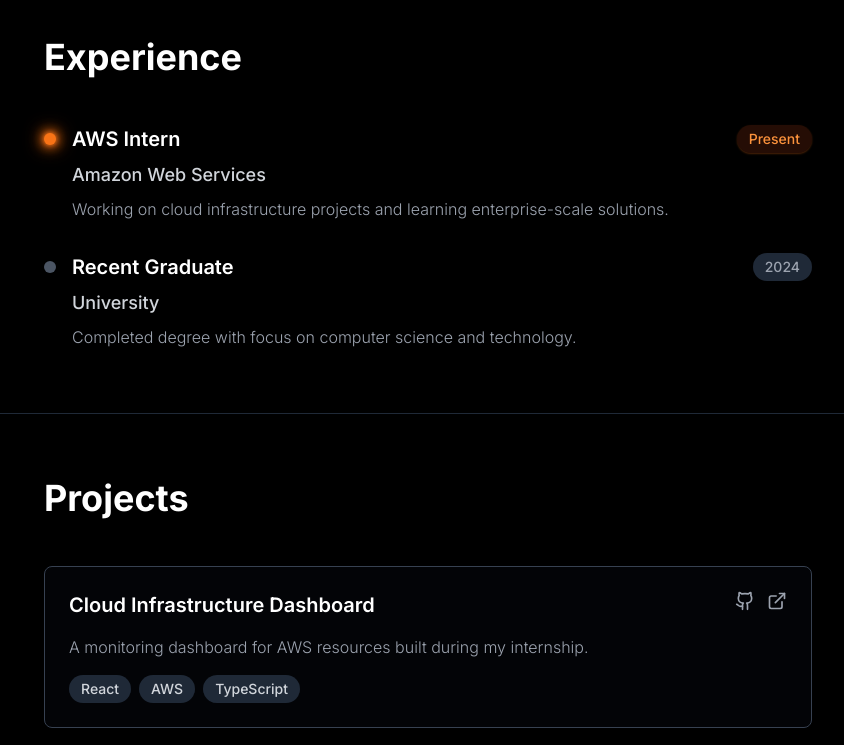
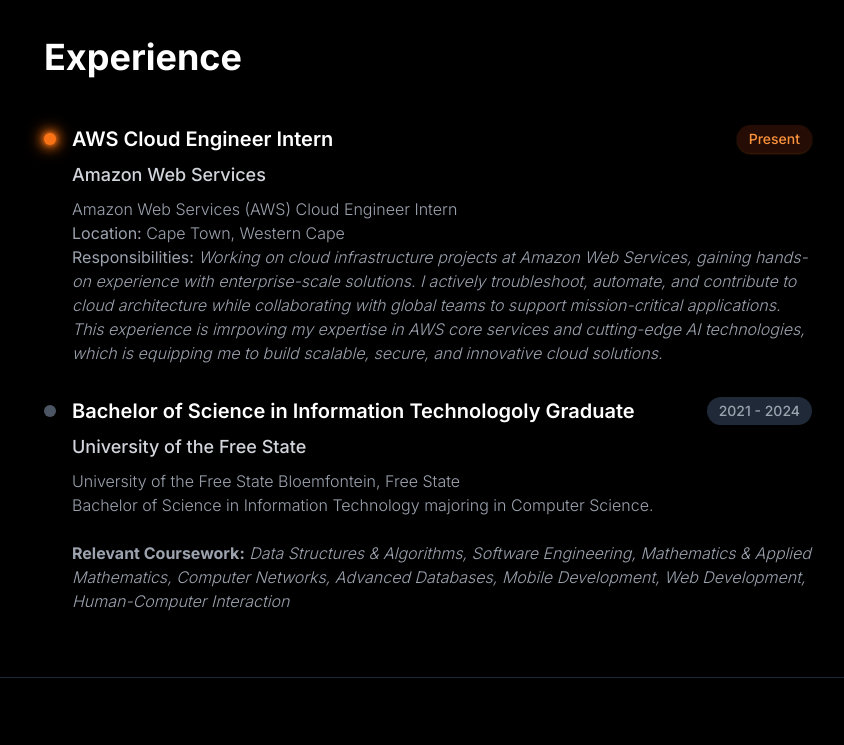
Before and after one commit to Feizel/personal_portfolio, a React (Vite) app: page / in a window 1280 px wide. Shown: the part 1340-2085 px from the top of the page, without its empty margins (44-888 px from the left). Built offline with nearby package versions, Linux system fonts and the light colour scheme.

Commit message:
major updates to content on the experience section

```diff
--- a/src/components/Blog.tsx
+++ b/src/components/Blog.tsx
@@ -35,7 +35,7 @@
 
         As we continue to push the boundaries of what's possible, I'm excited to be part of this transformation and to share these insights with the community.
       `,
-      date: "2024-01-15",
+      date: "2025-03-15",
       readTime: "5 min read",
       tags: ["AI", "Cloud Computing", "AWS", "Technology"]
     },
@@ -69,7 +69,7 @@
 
         As I continue my journey in cloud computing, these foundational lessons will undoubtedly shape how I approach future challenges and opportunities.
       `,
-      date: "2024-01-08",
+      date: "2025-07-08",
       readTime: "4 min read",
       tags: ["AWS", "Scalability", "Internship", "Cloud Architecture"]
     },
@@ -107,7 +107,7 @@
 
         As businesses continue to digitize, cloud computing will remain a critical enabler of transformation and growth. The organizations that approach cloud migration strategically will be best positioned for future success.
       `,
-      date: "2024-01-01",
+      date: "2025-05-22",
       readTime: "6 min read",
       tags: ["Business Strategy", "Cloud Migration", "Digital Transformation"]
     },
@@ -145,7 +145,7 @@
 
         Whether I'm debugging a complex system or observing Saturn's rings through a telescope, both activities remind me of the beauty of discovery and the importance of curiosity in driving innovation.
       `,
-      date: "2023-12-25",
+      date: "2025-08-21",
       readTime: "4 min read",
       tags: ["Astronomy", "Philosophy", "Software Development", "Personal"]
     }
--- a/src/components/ContactModal.tsx
+++ b/src/components/ContactModal.tsx
@@ -67,7 +67,7 @@
                 href="mailto:contact@feizelzemaduna.com"
                 className="text-gray-900 dark:text-white hover:text-orange-500 dark:hover:text-orange-400 dark:hover:drop-shadow-[0_0_8px_rgba(249,115,22,0.6)] transition-all duration-300 font-light"
               >
-                contact@feizelzemaduna.com
+                feizel.maduna@gmail.com
               </a>
             </div>
           </div>
@@ -82,7 +82,7 @@
                 href="tel:+1234567890"
                 className="text-gray-900 dark:text-white hover:text-orange-500 dark:hover:text-orange-400 dark:hover:drop-shadow-[0_0_8px_rgba(249,115,22,0.6)] transition-all duration-300 font-light"
               >
-                +1 (234) 567-890
+                Email to get this
               </a>
             </div>
           </div>
@@ -93,7 +93,7 @@
             </div>
             <div>
               <p className="text-sm text-gray-500 dark:text-gray-400 font-medium">Location</p>
-              <p className="text-gray-900 dark:text-white font-light">Available for remote work</p>
+              <p className="text-gray-900 dark:text-white font-light">Johannesburg & Cape Town</p>
             </div>
           </div>
         </div>
@@ -102,7 +102,7 @@
           <p className="text-sm text-gray-500 dark:text-gray-400 mb-4 font-medium">Connect with me</p>
           <div className="flex space-x-4">
             <a
-              href="https://github.com"
+              href="https://github.com/Feizel"
               className="p-3 bg-gray-100 dark:bg-gray-800 rounded-lg text-gray-600 dark:text-gray-400 hover:text-orange-500 dark:hover:text-orange-400 hover:bg-orange-100 dark:hover:bg-orange-900/30 dark:hover:shadow-orange-500/30 dark:hover:shadow-md dark:hover:drop-shadow-[0_0_8px_rgba(249,115,22,0.6)] transition-all duration-300 hover:scale-110"
               target="_blank"
               rel="noopener noreferrer"
--- a/src/components/Experience.tsx
+++ b/src/components/Experience.tsx
@@ -3,17 +3,34 @@
 const Experience = () => {
   const experiences = [
     {
-      title: 'AWS Intern',
+      title: 'AWS Cloud Engineer Intern',
       company: 'Amazon Web Services',
       period: 'Present',
-      description: 'Working on cloud infrastructure projects and learning enterprise-scale solutions.',
+      description: (
+        <>
+          Amazon Web Services (AWS) Cloud Engineer Intern<br />
+          <strong>Location:</strong> Cape Town, Western Cape<br />
+          <strong>Responsibilities:</strong> <em>Working on cloud infrastructure projects at Amazon Web Services,
+            gaining hands-on experience with enterprise-scale solutions. I actively troubleshoot, automate, and contribute
+            to cloud architecture while collaborating with global teams to support mission-critical applications.
+            This experience is imrpoving my expertise in AWS core services and cutting-edge AI technologies,
+            which is equipping me to build scalable, secure, and innovative cloud solutions.</em>
+        </>
+      ),
       current: true
     },
     {
-      title: 'Recent Graduate',
-      company: 'University',
-      period: '2024',
-      description: 'Completed degree with focus on computer science and technology.',
+      title: 'Bachelor of Science in Information Technologoly Graduate',
+      company: 'University of the Free State',
+      period: '2021 - 2024',
+      description: (
+        <>
+          University of the Free State Bloemfontein, Free State<br />
+          Bachelor of Science in Information Technology majoring in Computer Science.<br /><br />
+          <strong><strong>Relevant Coursework:</strong></strong> <em>Data Structures & Algorithms, Software Engineering, Mathematics & Applied Mathematics,
+          Computer Networks, Advanced Databases, Mobile Development, Web Development, Human-Computer Interaction</em>
+        </>
+      ),
       current: false
     }
   ];
@@ -53,9 +70,9 @@
                     <p className="text-lg font-medium text-gray-700 dark:text-gray-300 mb-2">
                       {exp.company}
                     </p>
-                    <p className="text-gray-600 dark:text-gray-400 font-light">
+                    <div className="text-gray-600 dark:text-gray-400 font-light">
                       {exp.description}
-                    </p>
+                    </div>
                   </div>
                 </div>
               </div>
--- a/src/components/Footer.tsx
+++ b/src/components/Footer.tsx
@@ -1,5 +1,5 @@
 import React from 'react';
-import { Github, Linkedin, Mail, Twitter, Heart, Code, Rocket } from 'lucide-react';
+import { Github, Linkedin, Mail, Award, Heart, Code, Rocket } from 'lucide-react';
 
 const Footer = () => {
   return (
@@ -17,7 +17,7 @@
             </p>
             <div className="flex space-x-4">
               <a
-                href="https://github.com"
+                href="https://github.com/feizel"
                 className="p-3 bg-white dark:bg-gray-800 rounded-lg text-gray-600 dark:text-gray-400 hover:text-orange-500 dark:hover:text-orange-400 hover:bg-orange-50 dark:hover:bg-orange-900/30 dark:hover:shadow-orange-500/30 dark:hover:shadow-md dark:hover:drop-shadow-[0_0_8px_rgba(249,115,22,0.6)] transition-all duration-300 hover:scale-110 border border-gray-200 dark:border-gray-700"
                 target="_blank"
                 rel="noopener noreferrer"
@@ -33,15 +33,15 @@
                 <Linkedin size={20} />
               </a>
               <a
-                href="https://twitter.com"
+                href="https://www.credly.com/users/feizel"
                 className="p-3 bg-white dark:bg-gray-800 rounded-lg text-gray-600 dark:text-gray-400 hover:text-orange-500 dark:hover:text-orange-400 hover:bg-orange-50 dark:hover:bg-orange-900/30 dark:hover:shadow-orange-500/30 dark:hover:shadow-md dark:hover:drop-shadow-[0_0_8px_rgba(249,115,22,0.6)] transition-all duration-300 hover:scale-110 border border-gray-200 dark:border-gray-700"
                 target="_blank"
                 rel="noopener noreferrer"
               >
-                <Twitter size={20} />
+                <Award size={20} />
               </a>
               <a
-                href="mailto:contact@feizelzemaduna.com"
+                href="mailto:feizel.maduna@gmail.com"
                 className="p-3 bg-white dark:bg-gray-800 rounded-lg text-gray-600 dark:text-gray-400 hover:text-orange-500 dark:hover:text-orange-400 hover:bg-orange-50 dark:hover:bg-orange-900/30 dark:hover:shadow-orange-500/30 dark:hover:shadow-md dark:hover:drop-shadow-[0_0_8px_rgba(249,115,22,0.6)] transition-all duration-300 hover:scale-110 border border-gray-200 dark:border-gray-700"
               >
                 <Mail size={20} />
--- a/src/components/Header.tsx
+++ b/src/components/Header.tsx
@@ -19,8 +19,8 @@
   return (
     <header className={`fixed top-0 left-0 right-0 z-50 transition-all duration-500 ${
       isScrolled
-        ? 'bg-white/80 dark:bg-true-black/80 backdrop-blur-md border-b border-gray-200/20 dark:border-orange-500/20'
-        : 'bg-transparent'
+        ? 'bg-white/10 dark:bg-true-black/10 backdrop-filter backdrop-blur-md border border-gray-200/20 dark:border-orange-500/20 shadow-sm'
+      : 'bg-transparent'
     }`}>
       <nav className="max-w-6xl mx-auto px-6 py-4">
         <div className="flex justify-between items-center">
--- a/src/components/Hero.tsx
+++ b/src/components/Hero.tsx
@@ -69,7 +69,7 @@
 
             <p className="text-xl md:text-2xl text-gray-600 dark:text-gray-300 mb-8 leading-relaxed font-light whitespace-nowrap">
               AWS Intern passionate about cloud computing, AI, and building innovative solutions.<br />
-              Recent graduate exploring the intersection of technology and business strategy.
+              Recent graduate exploring the intersection of cloud technology, AI, and business strategy.
             </p>
 
             <div className="flex space-x-4 mb-12">
@@ -98,7 +98,7 @@
                 <Award size={24} />
               </a>
               <a
-                href="mailto:contact@feizelzemaduna.com"
+                href="mailto:feizel.maduna@gmail.com"
                 className="p-3 text-gray-600 dark:text-gray-400 hover:text-orange-500 dark:hover:text-orange-400 dark:hover:drop-shadow-[0_0_10px_rgba(249,115,22,0.8)] transition-all duration-300 hover:scale-110 hover:rotate-3"
               >
                 <Mail size={24} />
```
